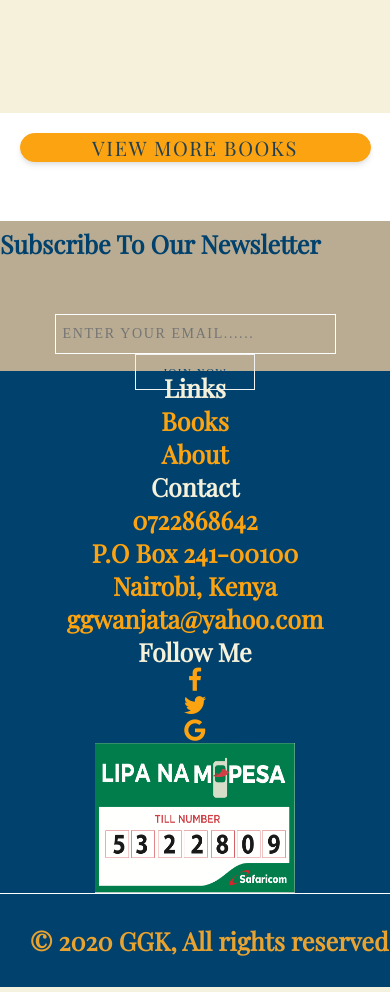
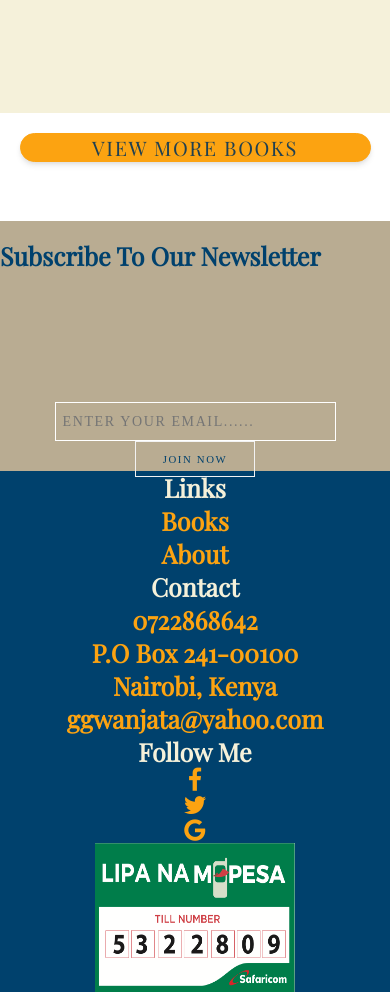
Before and after one commit to KingSonkorey69/website, a PHP site: page / in a window 390 px wide; the page is wider, and only the part inside the window is pictured. Shown: the part 5073-6065 px from the top of that part. Run offline with PHP 8.4, Linux system fonts and the light colour scheme; data comes from the database, SQL or seed files in the repository; data that the repository does not hold is empty; a stand-in replaces the project's code that opens the database connection; some libraries are stand-ins or nearby versions.

Commit message:
changed the medeia again

```diff
--- a/assets/css/contact.css
+++ b/assets/css/contact.css
@@ -450,7 +450,7 @@ span{
       display:flex;
       align-items: center;
       flex-direction: column;
-      height: 150px;
+      height: 250px;
    }
    .sub span{
       color:#00416d;
--- a/assets/css/info.css
+++ b/assets/css/info.css
@@ -600,7 +600,7 @@ span{
       display:flex;
       align-items: center;
       flex-direction: column;
-      height: 150px;
+      height: 250px;
    }
    .sub span{
       color:#00416d;
--- a/assets/css/kim.css
+++ b/assets/css/kim.css
@@ -703,7 +703,7 @@ span{
       display:flex;
       align-items: center;
       flex-direction: column;
-      height: 150px;
+      height: 250px;
    }
    .sub span{
       color:#00416d;
@@ -715,7 +715,7 @@ span{
       flex-direction: row;
       width: 100%;
       height:50%;
-      justify-content: space-around;
+      justify-content: space-between;
    }
 
    .join{
```
